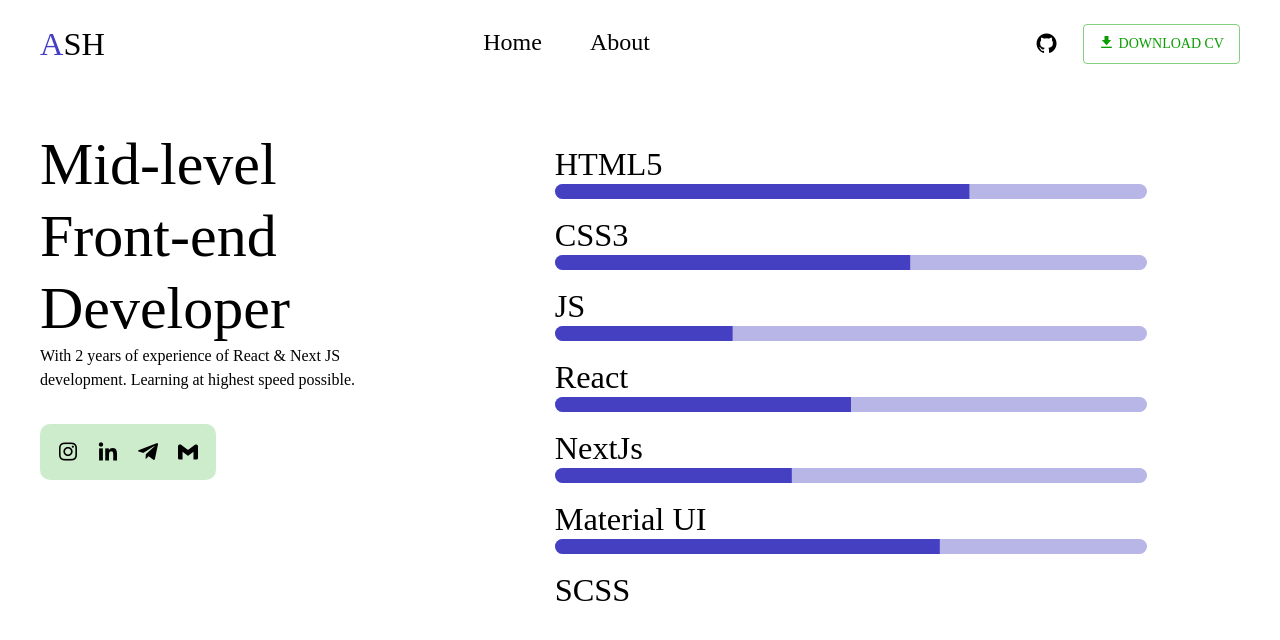
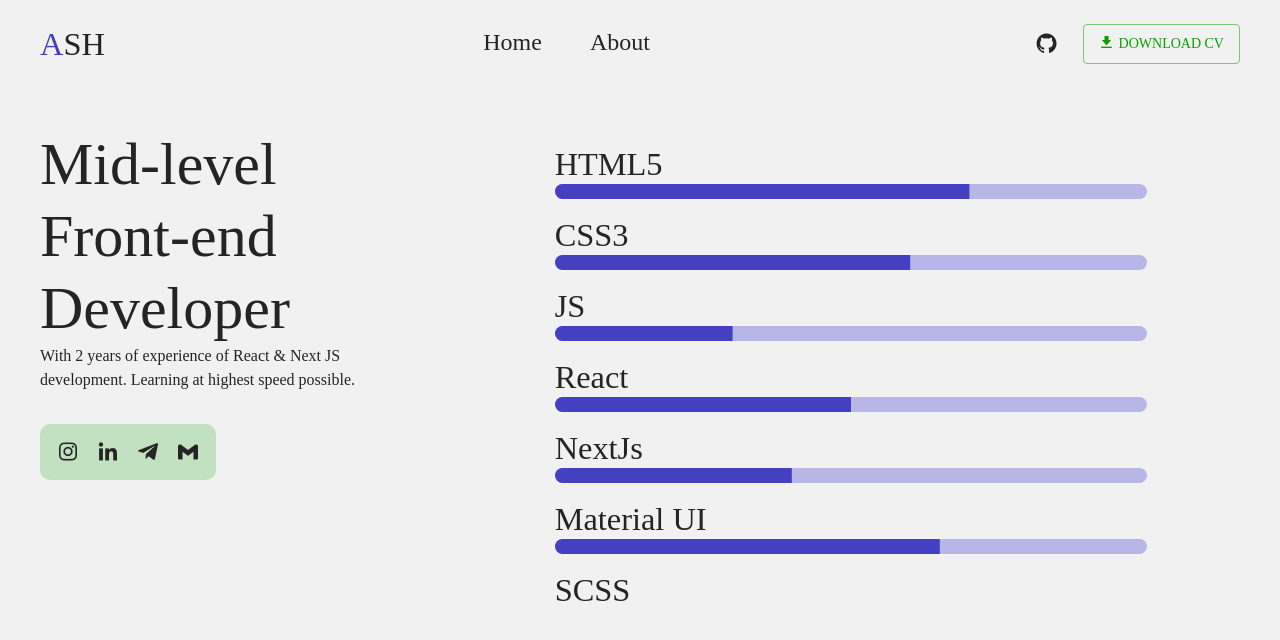
Before and after one commit to Alireza-8080-react/resume, a Next.js app: page / in a window 1280 px wide. Shown: the top 640 px of the page. Built offline with nearby package versions, Linux system fonts and the light colour scheme.

Commit message:
fix color palette

```diff
--- a/src/constants/colorPalette.ts
+++ b/src/constants/colorPalette.ts
@@ -1,6 +1,6 @@
 export const COLOR_PALETTE_MAIN = '#4540c2';
 export const COLOR_PALETTE_SECONDARY = '#099f01';
-export const COLOR_PALETTE_FOREGROUND_DARK = '#fff';
+export const COLOR_PALETTE_FOREGROUND_DARK = '#cfab9f';
 export const COLOR_PALETTE_BACKGROUND_DARK = '#0f0f0f';
-export const COLOR_PALETTE_BACKGROUND_LIGHT = '#fff';
-export const COLOR_PALETTE_FOREGROUND_LIGHT = '#000';
+export const COLOR_PALETTE_BACKGROUND_LIGHT = '#f1f1f1';
+export const COLOR_PALETTE_FOREGROUND_LIGHT = '#242424';
--- a/src/styles/variables.scss
+++ b/src/styles/variables.scss
@@ -5,5 +5,5 @@ $color-palette-foreground-dark: #cfab9f;
 $color-palette-background-end-dark: #060809;
 $color-palette-background-start-dark: #1d1d1d;
 
-$color-palette-foreground-light: #000;
-$color-palette-background-light: #fff;
+$color-palette-foreground-light: #242424;
+$color-palette-background-light: #f1f1f1;
```
